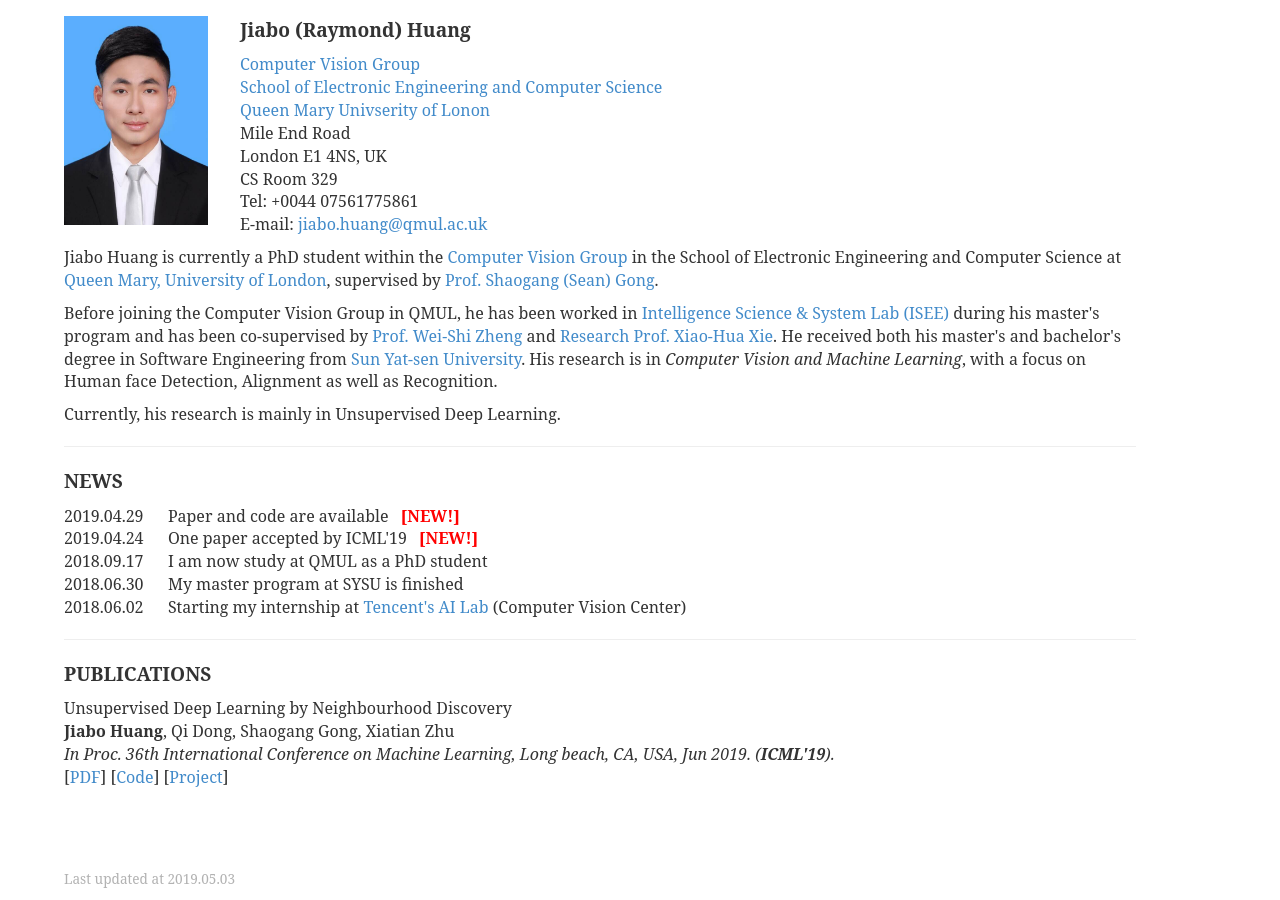
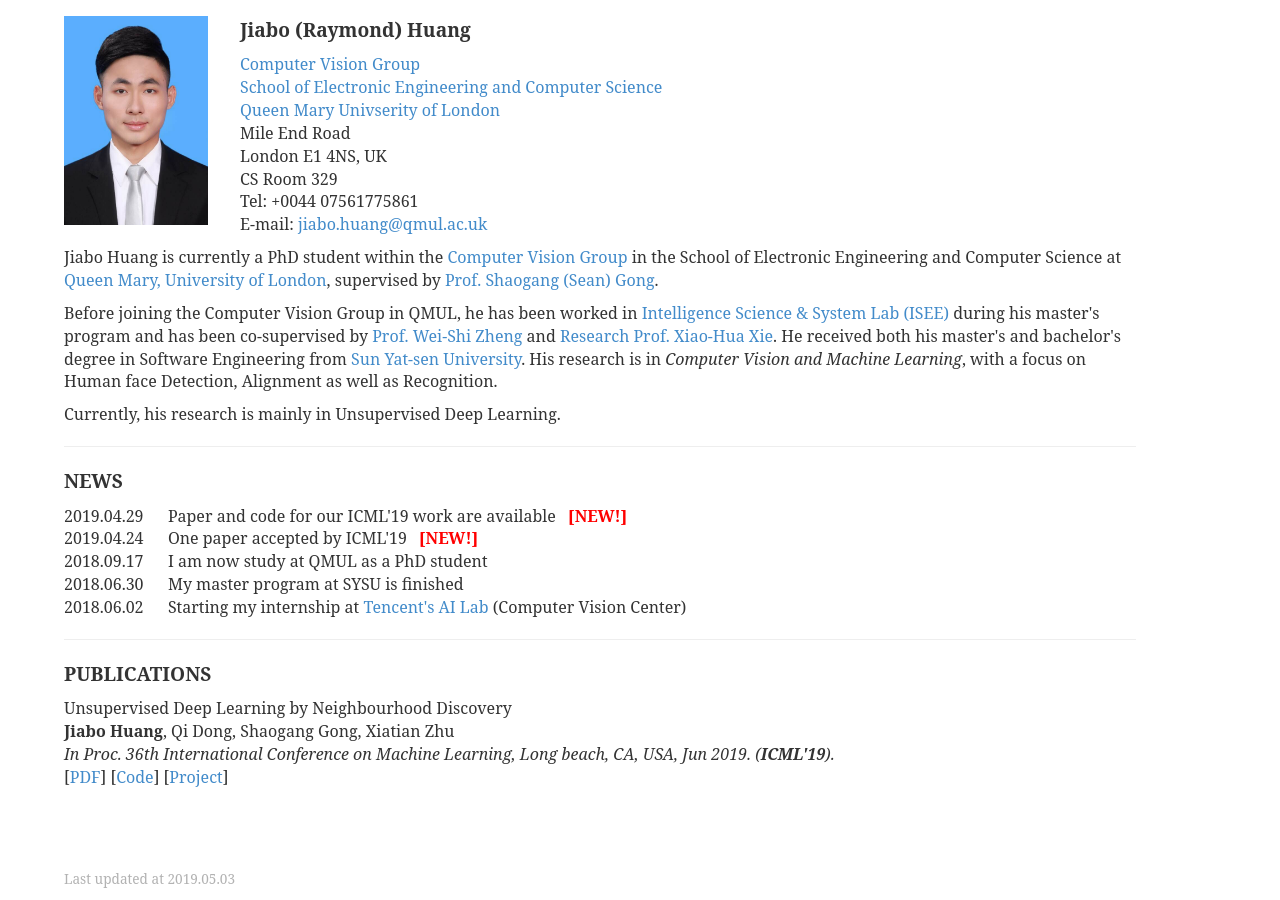
Before and after one commit to Raymond-sci/Raymond-sci.github.io, a Jekyll site: the page built from index.md, in a window 1280 px wide. Built offline with Jekyll 4.4.1, drawn with Linux system fonts in a browser that asks for light colours.

Commit message:
paper and code for ICML19 are available

```diff
--- a/_config.yml
+++ b/_config.yml
@@ -10,7 +10,7 @@ author:
       link: http://www.dcs.qmul.ac.uk/research/vision/
     - name: School of Electronic Engineering and Computer Science
       link: http://www.eecs.qmul.ac.uk/
-    - name: Queen Mary Univserity of Lonon
+    - name: Queen Mary Univserity of London
       link: http://www.qmul.ac.uk/
       address:
         - line: Mile End Road
--- a/_data/news.yml
+++ b/_data/news.yml
@@ -1,5 +1,5 @@
 - date: 2019-04-29
-  content: Paper and code are available
+  content: Paper and code for our ICML'19 work are available
   highlight: True
 
 - date: 2019-04-24
```
Also changed, not shown: 3 other files.
